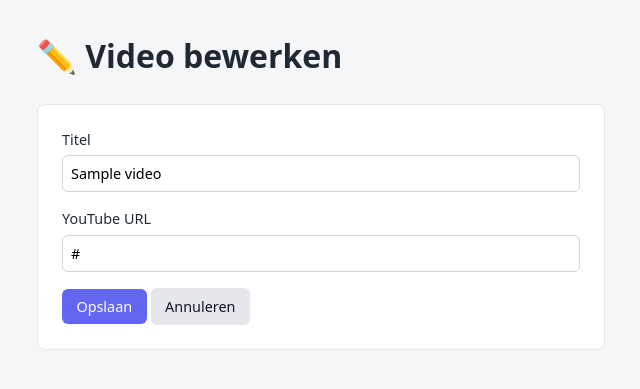
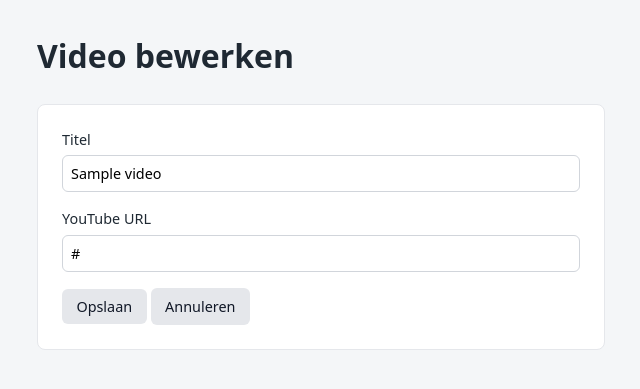
Before and after one commit to David-van-Groningen/videoplaylist, a PHP site: page /edit_video.php?id=1 in a window 1280 px wide. Shown: the top 389 px of the page, without its empty margins (319-959 px from the left). Run offline with PHP 8.4, Linux system fonts and the light colour scheme; the visitor is signed in with stand-in values (Sample User, id 1); tables that the repository leaves empty hold one stand-in row (values such as "Sample post").

Commit message:
Update video editing page title and button color

```diff
--- a/edit_video.php
+++ b/edit_video.php
@@ -4,7 +4,6 @@ if (!is_admin()) redirect('index.php');
 
 $id = intval($_GET['id'] ?? 0);
 
-// Video ophalen
 $stmt = $pdo->prepare("SELECT * FROM videos WHERE id=?");
 $stmt->execute([$id]);
 $video = $stmt->fetch();
@@ -35,7 +34,7 @@ if ($_SERVER['REQUEST_METHOD'] === 'POST') {
 </head>
 <body>
 <main class="container" style="max-width:600px;">
-<h1>✏️ Video bewerken</h1>
+<h1>Video bewerken</h1>
 
 <?php if($msg): ?>
   <div class="notice err"><?= e($msg) ?></div>
@@ -52,7 +51,7 @@ if ($_SERVER['REQUEST_METHOD'] === 'POST') {
     <input type="url" name="youtube_url" value="<?= e($video['youtube_url']) ?>" required>
   </label>
 
-  <button class="btn btn-purple">Opslaan</button>
+  <button class="btn btn-yellow">Opslaan</button>
   <a href="category_view.php?id=<?= $video['category_id'] ?>" class="btn">Annuleren</a>
 </form>
 </main>
```
